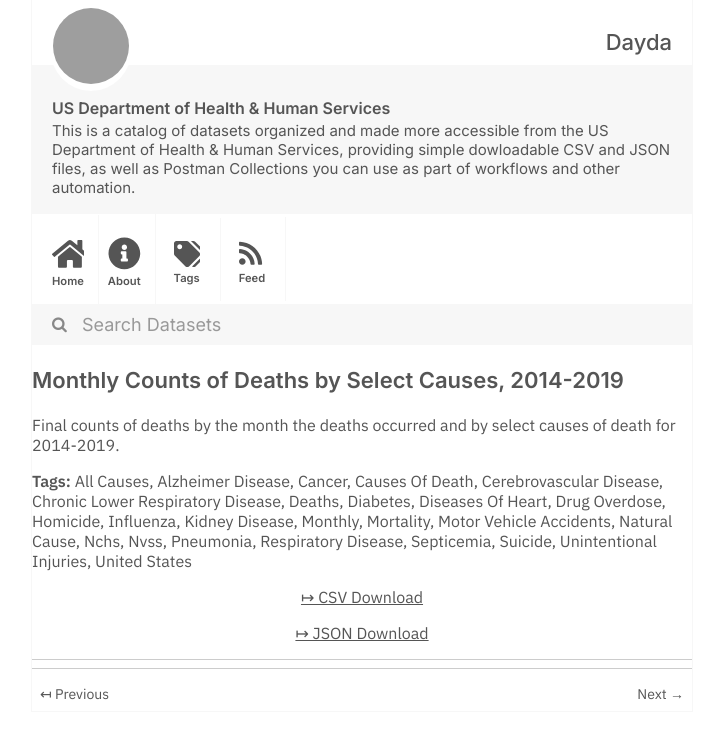
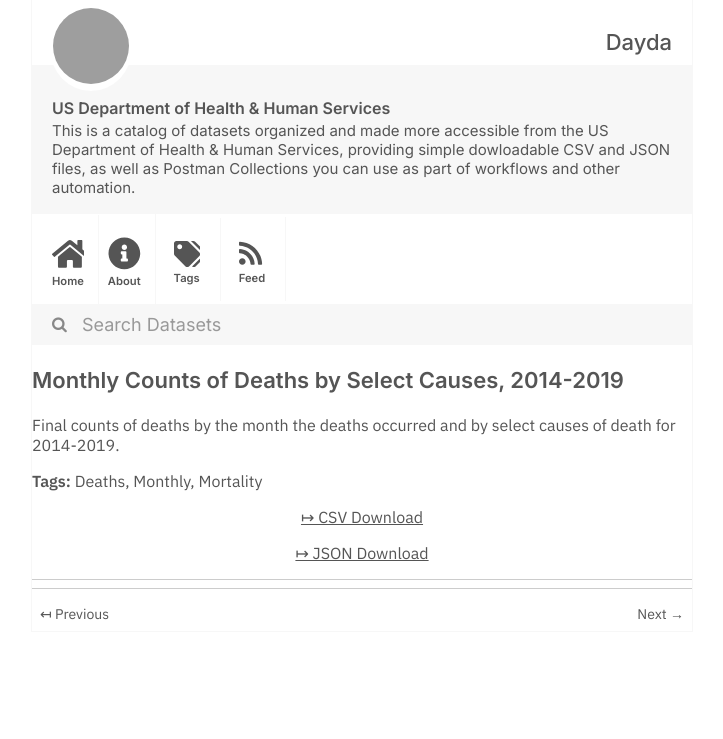
Before and after one commit to dayda-entities/us-department-of-health-and-human-services, a Jekyll site: the page built from _posts/2021-03-16-monthly-counts-of-deaths-by-select-causes-2014-2019.md, in a window 1280 px wide, cut to the strip 0-739 px from the top of the page. Shown: the whole strip, without its empty margins (278-1001 px from the left). Built offline with Jekyll 4.4.1, drawn with Linux system fonts in a browser that asks for light colours; grey boxes are pictures that could not be loaded.

Commit message:
Publish Data

```diff
--- a/_posts/2021-03-16-monthly-counts-of-deaths-by-select-causes-2014-2019.md
+++ b/_posts/2021-03-16-monthly-counts-of-deaths-by-select-causes-2014-2019.md
@@ -1,35 +1,13 @@
 ---
 title: 'Monthly Counts of Deaths by Select Causes, 2014-2019'
-created: '2021-03-16T19:32:15.826578'
-modified: '2021-04-25T19:48:34.547017'
+created: '2021-03-16T18:50:55.805066'
+modified: '2021-03-16T18:50:55.805073'
 state: active
 type: dataset
 tags:
-  - All Causes
-  - Alzheimer Disease
-  - Cancer
-  - Causes Of Death
-  - Cerebrovascular Disease
-  - Chronic Lower Respiratory Disease
   - Deaths
-  - Diabetes
-  - Diseases Of Heart
-  - Drug Overdose
-  - Homicide
-  - Influenza
-  - Kidney Disease
   - Monthly
   - Mortality
-  - Motor Vehicle Accidents
-  - Natural Cause
-  - Nchs
-  - Nvss
-  - Pneumonia
-  - Respiratory Disease
-  - Septicemia
-  - Suicide
-  - Unintentional Injuries
-  - United States
 groups: []
 csv_url: 'https://data.cdc.gov/api/views/bxq8-mugm/rows.csv?accessType=DOWNLOAD'
 json_url: 'https://data.cdc.gov/api/views/bxq8-mugm/rows.json?accessType=DOWNLOAD'
```
